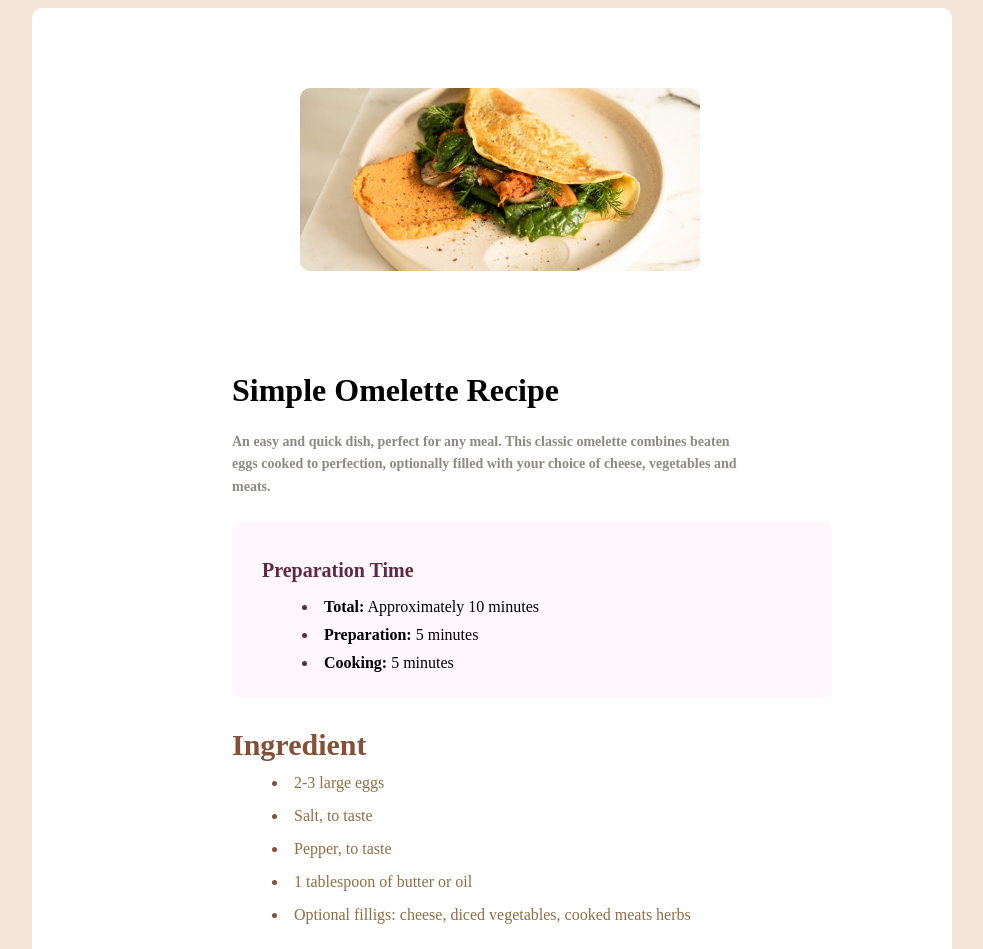
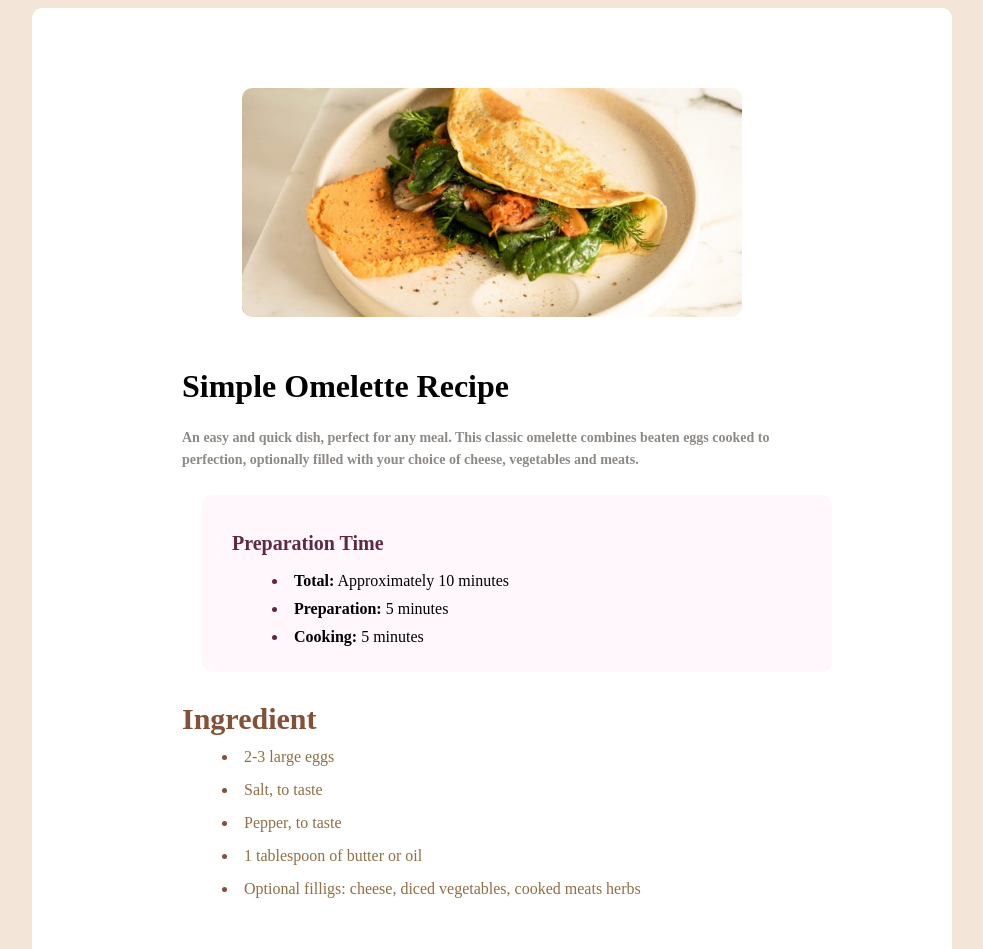
Before and after one commit to LifeWithSpencer/receipe-page, a plain HTML site: page index.html in a window 1280 px wide. Shown: the top 949 px of the page, without its empty margins (148-1131 px from the left). Drawn offline with Linux system fonts and the light colour scheme.

Commit message:
omellette3

```diff
--- a/style.css
+++ b/style.css
@@ -23,17 +23,17 @@ body{
 .image{
     display: flex;
     justify-content: center;
-    width: 100%;
+    /* width: 60%; */
 }
 .image img{
-    width: 400px;
+    width: 500px;
     border-radius: 10px;
     margin-top: 20px;
-    margin-left: 15px;
+    /* padding-left: 30px; */
 
 }
 .simple{
-    padding: 80px;
+    padding: 30px;
     padding-bottom: 10px;
 }
 .simple p{
@@ -43,7 +43,7 @@ body{
     font-weight: 700;
 }
 .preparation{
-    margin-left: 80px;
+    margin-left: 50px;
     background-color: #fff7fc;
     padding-left: 30px;
     padding-bottom: 10px;
@@ -67,7 +67,7 @@ body{
     color: #602942;
 }
 .ingredient{
-    padding: 80px;
+    padding: 30px;
     padding-top:0;
 }
 .ingredient h3{
@@ -90,7 +90,7 @@ body{
     color: #8f6f45;
 }
 .instruction{
-    padding: 80px;
+    padding: 30px;
     padding-top: 0;
 
 }
@@ -119,7 +119,7 @@ body{
     margin-top: -20px;
 }
 .nutrition{
-    padding: 80px;
+    padding: 30px;
 }
 .nutrition h3{
     color: #825137;
```
